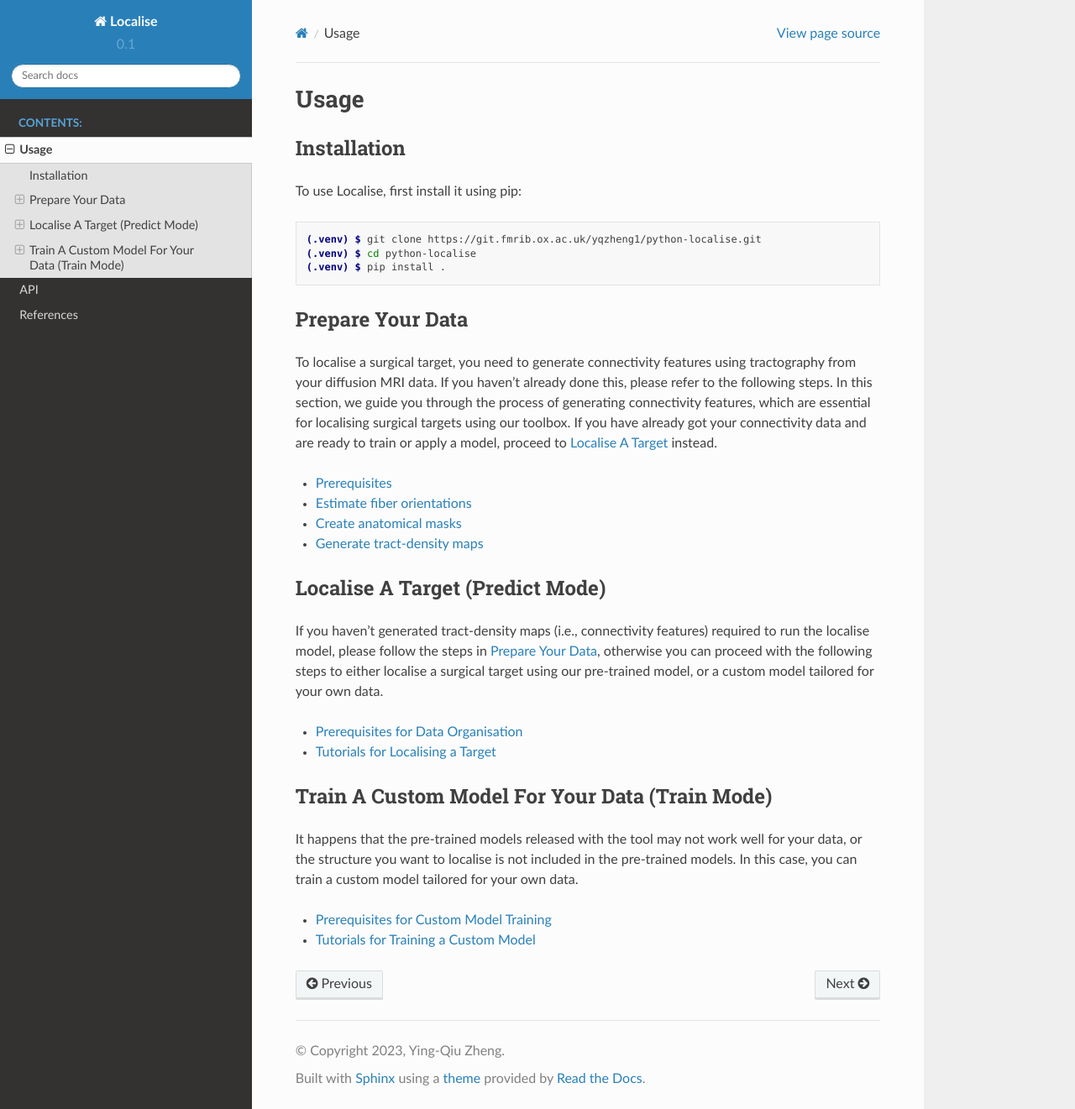
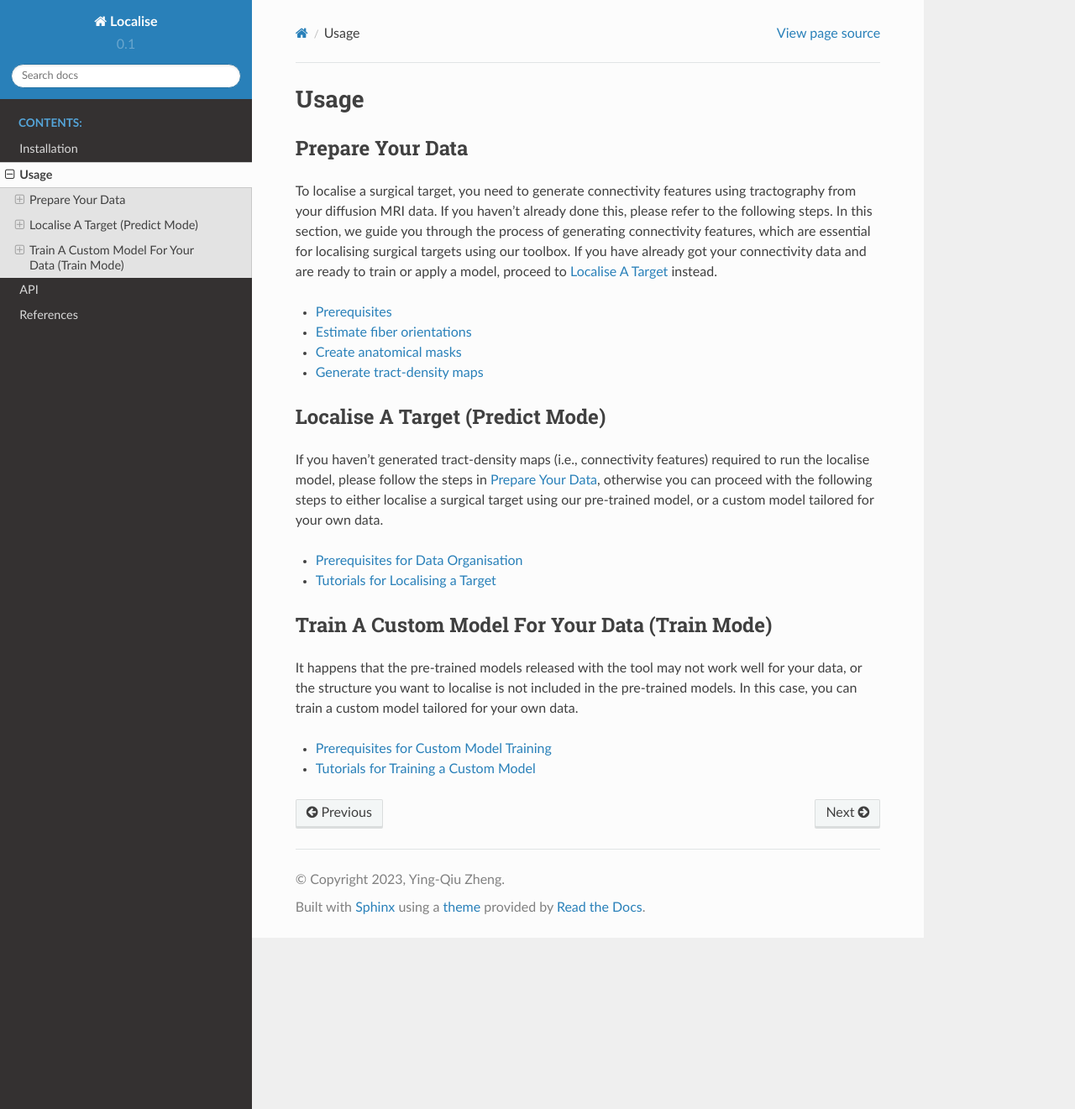
Before and after one commit to yingqiuz/localise, a Sphinx documentation site: the page built from docs/source/sections/usage.rst, in a window 1280 px wide and 1321 px high. Shown: the whole window at 84% size. Built offline with Sphinx 7.4.7 and the Read the Docs theme 2.0.0, drawn with Linux system fonts in a browser that asks for light colours.

Commit message:
update docs

```diff
--- a/docs/source/index.rst
+++ b/docs/source/index.rst
@@ -17,6 +17,7 @@ Check out the :ref:`Usage <usage>` section for further information, including ho
    :maxdepth: 3
    :caption: Contents:
 
+   sections/installation
    sections/usage
    sections/api
    sections/ref
--- a/docs/source/sections/localise/predict.rst
+++ b/docs/source/sections/localise/predict.rst
@@ -18,6 +18,7 @@ Choose the method that fits your needs.
 
 .. toctree::
     :maxdepth: 2
+    :caption: Contents:
 
     tutorials/cli
     tutorials/py
--- a/docs/source/sections/localise/prerequisites.rst
+++ b/docs/source/sections/localise/prerequisites.rst
@@ -36,6 +36,7 @@ Below is a suggested file structure:
     subject003/
 
 For example:
+
 - Anatomical masks can be stored in directories like ``roi/left/`` and ``roi/right/`` for each subject.
 - Tract-density maps can be placed in ``tracts/left`` and ``tracts/right``.
 
--- a/docs/source/sections/train/train.rst
+++ b/docs/source/sections/train/train.rst
@@ -15,7 +15,8 @@ For training, you have two primary methods:
 Choose the method that best fits your workflow.
 
 .. toctree::
-    :maxdepth: 1
+    :maxdepth: 2
+    :caption: Contents:
 
     tutorials/cli
     tutorials/python
--- a/docs/source/sections/usage.rst
+++ b/docs/source/sections/usage.rst
@@ -2,19 +2,6 @@
 
 Usage
 =====
-
-.. _installation:
-
-Installation
-------------
-
-To use Localise, first install it using pip:
-
-.. code-block:: console
-
-   (.venv) $ git clone https://git.fmrib.ox.ac.uk/yqzheng1/python-localise.git
-   (.venv) $ cd python-localise
-   (.venv) $ pip install .
 
 .. _prepare:
 
```
Also changed, not shown: docs/source/sections/installation.rst (added, +12 -0 lines).
